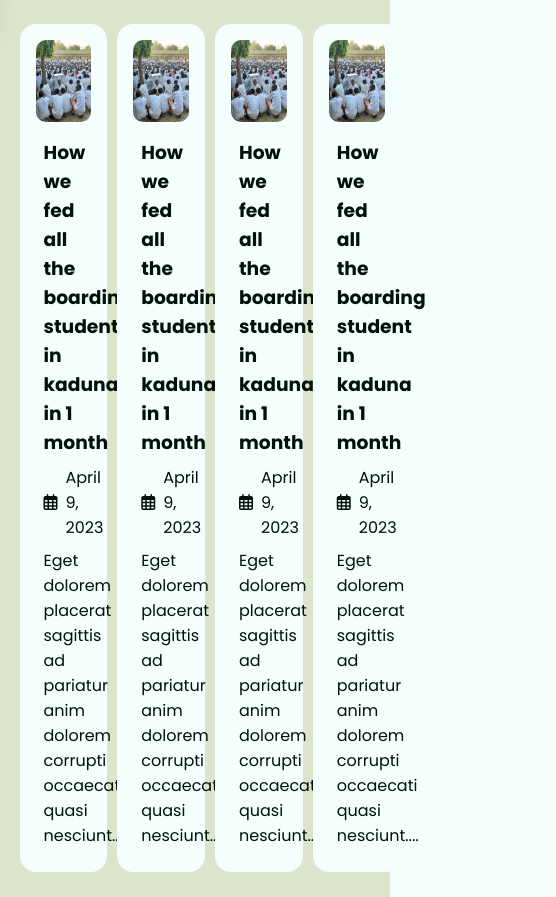
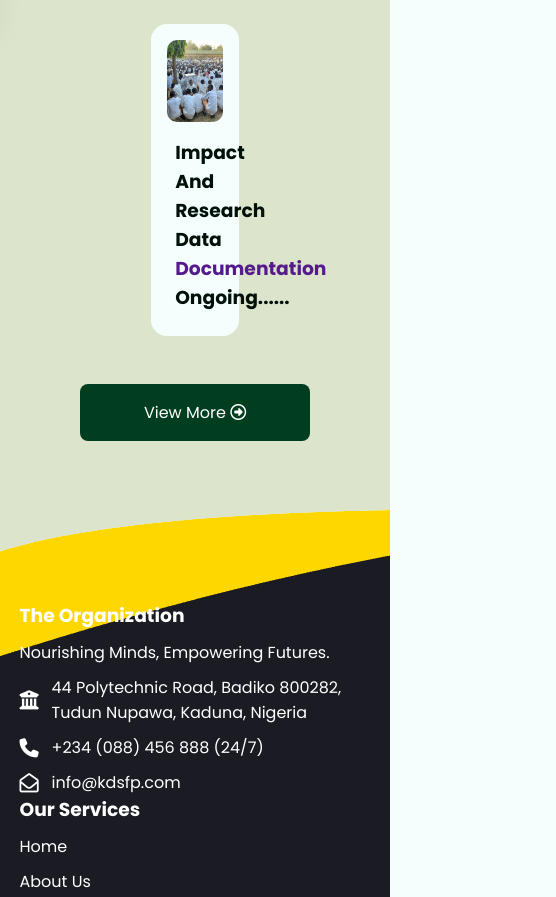
Before and after one commit to Jovicy/kdsfp.gov.ng, a plain HTML site: page research.html in a window 390 px wide. Shown: the part 480-1377 px from the top of the page, 556 px wide, since content can reach past the window. Drawn offline with Linux system fonts and the light colour scheme.

Commit message:
responsiveness

```diff
--- a/css/queries.css
+++ b/css/queries.css
@@ -26,4 +26,53 @@
         display: block;
         cursor: pointer;
     }
+
+    /* Home section */
+    .hero {
+        flex-direction: column;
+        align-items: start;
+    }
+
+    .hero-briefing {
+        width: 100%;
+        text-align: center;
+    }
+
+    .hero-img {
+        width: 100%;
+    }
+
+    .hero-briefing h1 {
+        text-align: center;
+        font-size: 2rem;
+        line-height: 2rem;
+    }
+
+    .hero-briefing p {
+        left: 0;
+    }
+
+    .goals {
+        flex-direction: column;
+    }
+
+    .about {
+        flex-direction: column;
+    }
+
+    .footer-nav {
+        flex-direction: column;
+    }
+
+    .footer-sub-navlist {
+        flex-direction: column;
+    }
+
+    .footer-menu {
+        flex-direction: column;
+    }
+
+    .footer-social {
+        flex-direction: column;
+    }
 }
--- a/research.html
+++ b/research.html
@@ -71,84 +71,8 @@
             <div class="content-briefing">
               <div class="content-title">
                 <h3>
-                  How we fed all the boarding student in kaduna in 1 month
+                  Impact And Research Data <a href="">Documentation</a> Ongoing......
                 </h3>
-              </div>
-              <div class="content-date">
-                <i class="fa-regular fa-calendar-days"></i>
-                <p>April 9, 2023</p>
-              </div>
-              <div class="content-text">
-                <p>
-                  Eget dolorem placerat sagittis ad pariatur anim dolorem
-                  corrupti occaecati quasi nesciunt....
-                </p>
-              </div>
-            </div>
-          </div>
-          <div class="content-main">
-            <div class="content-img">
-              <img src="./img/main-img-1.jpeg" alt="content-img" />
-            </div>
-            <div class="content-briefing">
-              <div class="content-title">
-                <h3>
-                  How we fed all the boarding student in kaduna in 1 month
-                </h3>
-              </div>
-              <div class="content-date">
-                <i class="fa-regular fa-calendar-days"></i>
-                <p>April 9, 2023</p>
-              </div>
-              <div class="content-text">
-                <p>
-                  Eget dolorem placerat sagittis ad pariatur anim dolorem
-                  corrupti occaecati quasi nesciunt....
-                </p>
-              </div>
-            </div>
-          </div>
-          <div class="content-main">
-            <div class="content-img">
-              <img src="./img/main-img-1.jpeg" alt="content-img" />
-            </div>
-            <div class="content-briefing">
-              <div class="content-title">
-                <h3>
-                  How we fed all the boarding student in kaduna in 1 month
-                </h3>
-              </div>
-              <div class="content-date">
-                <i class="fa-regular fa-calendar-days"></i>
-                <p>April 9, 2023</p>
-              </div>
-              <div class="content-text">
-                <p>
-                  Eget dolorem placerat sagittis ad pariatur anim dolorem
-                  corrupti occaecati quasi nesciunt....
-                </p>
-              </div>
-            </div>
-          </div>
-          <div class="content-main">
-            <div class="content-img">
-              <img src="./img/main-img-1.jpeg" alt="content-img" />
-            </div>
-            <div class="content-briefing">
-              <div class="content-title">
-                <h3>
-                  How we fed all the boarding student in kaduna in 1 month
-                </h3>
-              </div>
-              <div class="content-date">
-                <i class="fa-regular fa-calendar-days"></i>
-                <p>April 9, 2023</p>
-              </div>
-              <div class="content-text">
-                <p>
-                  Eget dolorem placerat sagittis ad pariatur anim dolorem
-                  corrupti occaecati quasi nesciunt....
-                </p>
               </div>
             </div>
           </div>
```
Also changed, not shown: about.html (+1 -1 lines), application.html (+1 -1 lines).
